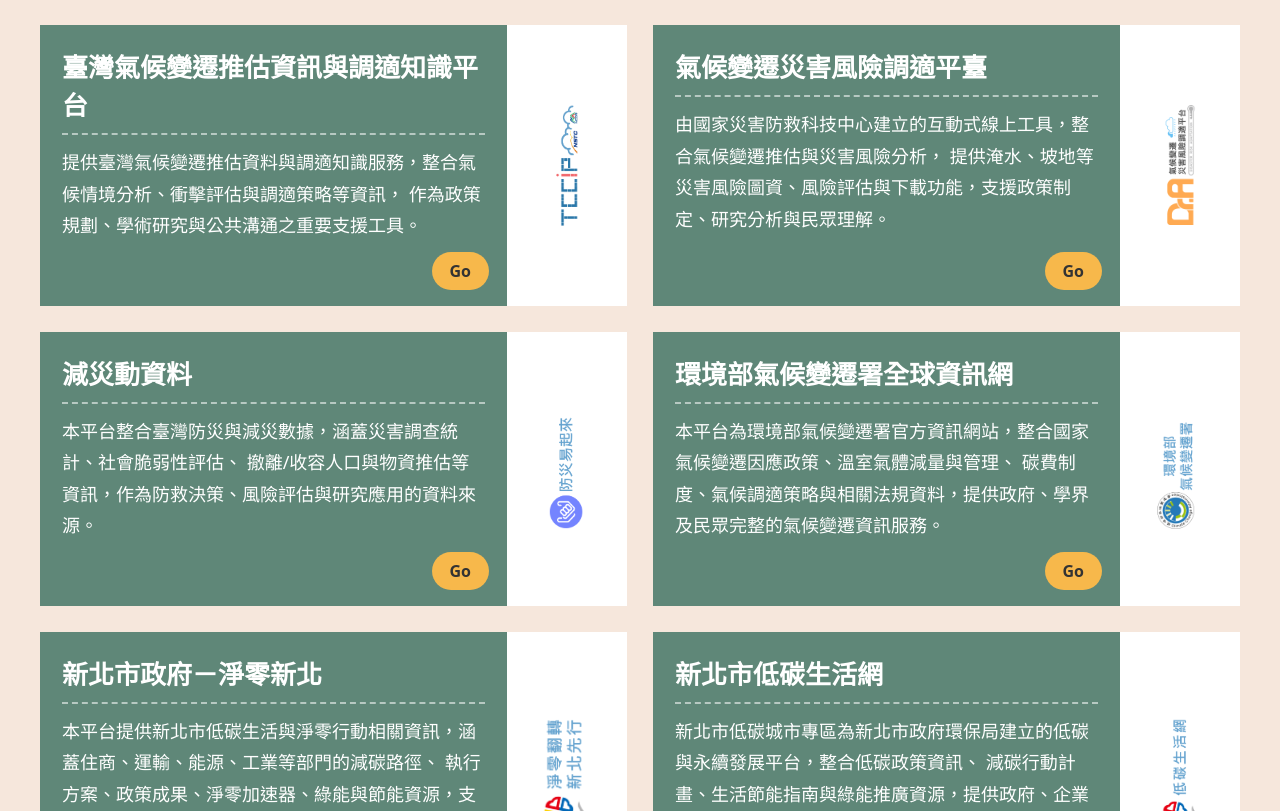
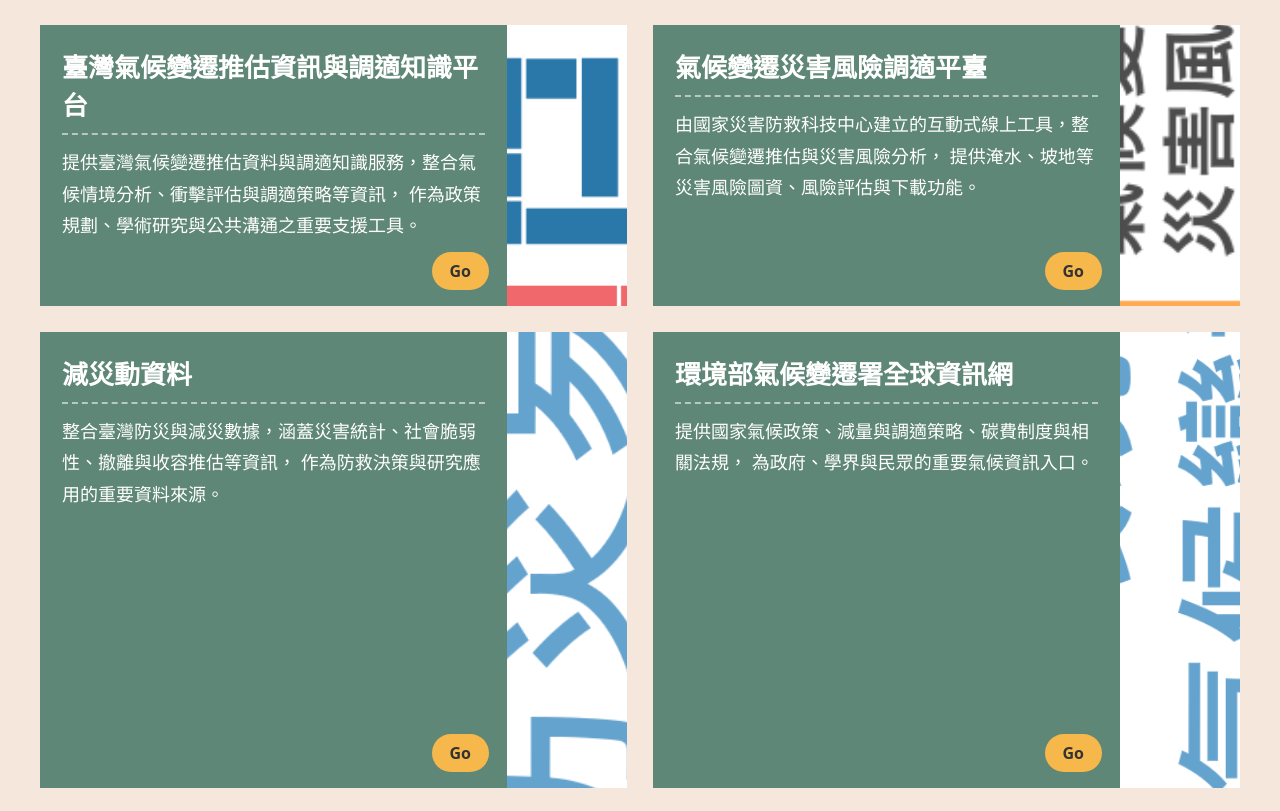
Before and after one commit to yichun0309/1, a plain HTML site: page index.html in a window 1280 px wide. Shown: the part 116-927 px from the top of the page. Drawn offline with Linux system fonts and the light colour scheme.

Commit message:
Refine comments and text in index.html
Updated comments and descriptions for clarity and conciseness.

```diff
--- a/index.html
+++ b/index.html
@@ -46,10 +46,10 @@
       min-height:210px;
     }
 
-    /* 左文字 + 右白條 */
+    /* 左文字 + 右白條（白條尺寸不變） */
     .card-inner{
       display:grid;
-      grid-template-columns: 1fr 120px; /* 白色直條寬度 */
+      grid-template-columns: 1fr 120px;
       height:100%;
     }
 
@@ -78,26 +78,24 @@
       display:flex;
       align-items:center;
       justify-content:center;
-      overflow:hidden; /* 避免旋轉後超出 */
+      overflow:hidden;
     }
 
-    /* ✅ 圖片逆時針轉 90 度（頭朝左） */
+    /* ✅ 只放大圖片本身（白條不動） */
     .side img{
-      max-width:120px;
-      max-height:170px;
+      height:85%;
       width:auto;
-      height:auto;
       object-fit:contain;
 
-      transform: rotate(-90deg);
-      transform-origin: center center;
+      transform: rotate(-90deg) scale(1.3); /* ⬅ 只在這裡放大 */
+      transform-origin:center;
       display:block;
     }
 
     /* Go 按鈕 */
     .go{
       position:absolute;
-      right:138px; /* 貼近白色直條 */
+      right:138px;
       bottom:16px;
       background:#f7b84b;
       color:#333;
@@ -119,15 +117,12 @@
 
       .side{
         border-top:1px solid #ddd;
-        padding:14px 0;
+        padding:16px 0;
       }
 
-      /* 手機版也同樣逆時針轉 90 度 */
       .side img{
-        max-width:200px;
-        max-height:90px;
-        transform: rotate(-90deg);
-        transform-origin: center center;
+        height:80%;
+        transform: rotate(-90deg) scale(1.25);
       }
 
       .go{
@@ -167,7 +162,7 @@
           <h3>氣候變遷災害風險調適平臺</h3>
           <p>
             由國家災害防救科技中心建立的互動式線上工具，整合氣候變遷推估與災害風險分析，
-            提供淹水、坡地等災害風險圖資、風險評估與下載功能，支援政策制定、研究分析與民眾理解。
+            提供淹水、坡地等災害風險圖資、風險評估與下載功能。
           </p>
         </div>
         <div class="side">
@@ -183,8 +178,8 @@
         <div class="content">
           <h3>減災動資料</h3>
           <p>
-            本平台整合臺灣防災與減災數據，涵蓋災害調查統計、社會脆弱性評估、
-            撤離/收容人口與物資推估等資訊，作為防救決策、風險評估與研究應用的資料來源。
+            整合臺灣防災與減災數據，涵蓋災害統計、社會脆弱性、撤離與收容推估等資訊，
+            作為防救決策與研究應用的重要資料來源。
           </p>
         </div>
         <div class="side">
@@ -200,8 +195,8 @@
         <div class="content">
           <h3>環境部氣候變遷署全球資訊網</h3>
           <p>
-            本平台為環境部氣候變遷署官方資訊網站，整合國家氣候變遷因應政策、溫室氣體減量與管理、
-            碳費制度、氣候調適策略與相關法規資料，提供政府、學界及民眾完整的氣候變遷資訊服務。
+            提供國家氣候政策、減量與調適策略、碳費制度與相關法規，
+            為政府、學界與民眾的重要氣候資訊入口。
           </p>
         </div>
         <div class="side">
@@ -217,8 +212,8 @@
         <div class="content">
           <h3>新北市政府－淨零新北</h3>
           <p>
-            本平台提供新北市低碳生活與淨零行動相關資訊，涵蓋住商、運輸、能源、工業等部門的減碳路徑、
-            執行方案、政策成果、淨零加速器、綠能與節能資源，支援地方永續治理與公民參與。
+            提供新北市淨零政策、部門減碳路徑與行動方案，
+            支援地方永續治理與公民參與。
           </p>
         </div>
         <div class="side">
@@ -234,8 +229,8 @@
         <div class="content">
           <h3>新北市低碳生活網</h3>
           <p>
-            新北市低碳城市專區為新北市政府環保局建立的低碳與永續發展平台，整合低碳政策資訊、
-            減碳行動計畫、生活節能指南與綠能推廣資源，提供政府、企業及民眾查詢與參考。
+            整合低碳政策、節能指南與綠能推廣資源，
+            提供市民與企業實踐低碳生活的資訊平台。
           </p>
         </div>
         <div class="side">
```
